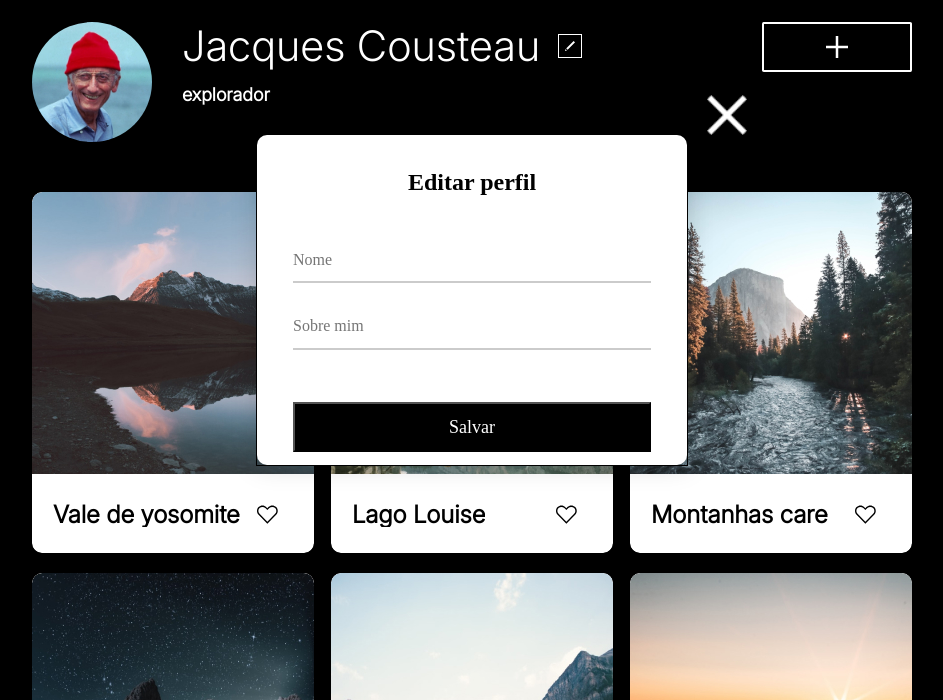
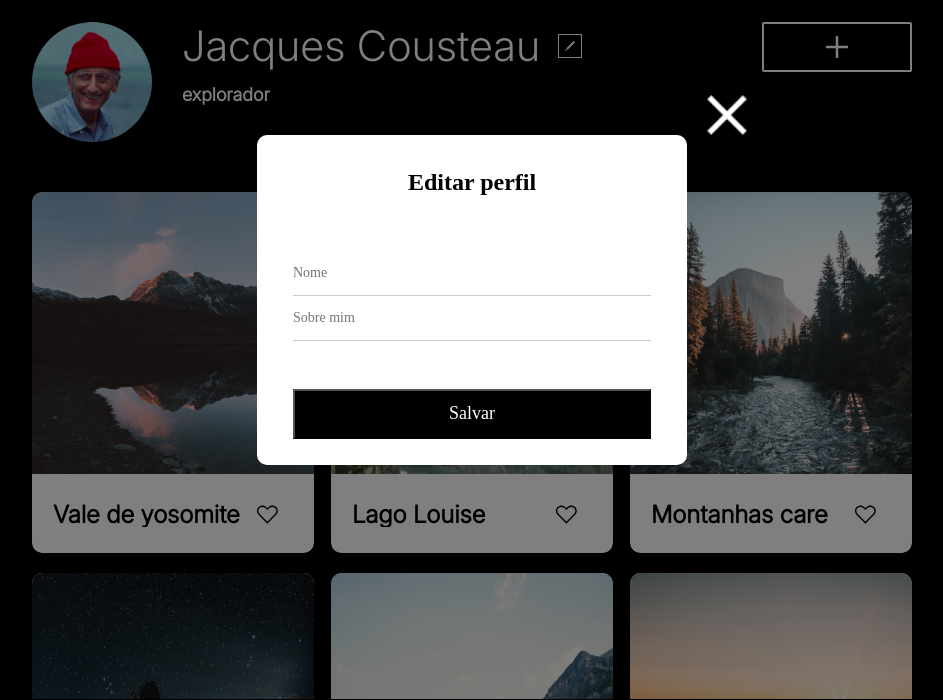
Before and after one commit to Pereira96/web_project_around, a plain HTML site: page index.html in a window 1280 px wide. Shown: the part 100-800 px from the top of the page, without its empty margins (168-1111 px from the left). Drawn offline with Linux system fonts and the light colour scheme.

Commit message:
primeiro commit projeto 7

```diff
--- a/Blocks/forms.css
+++ b/Blocks/forms.css
@@ -1,16 +1,27 @@
+input {
+  border: none;
+  outline: none;
+  background: none;
+  font: inherit;
+  padding: 0;
+  margin: 0;
+}
 .popup {
   display: none;
   position: fixed;
-  width: 430px;
-  height: 330px;
-  top: 50%;
-  left: 50%;
-  transform: translate(-50%, -50%);
+  top: 0px;
+  bottom: 0px;
+  left: 0px;
+  right: 0px;
+  background-color: rgba(0, 0, 0, 0.5);
+
   border: 1px solid #000000;
   box-shadow: 0px 0px 25px 0px #00000026;
 }
 .popup_opened {
   display: flex;
+  justify-content: center;
+  align-items: center;
 }
 .popup__close-icon {
   position: absolute;
@@ -62,11 +73,10 @@
   max-width: 358px;
 }
 .form__input {
-  max-width: 358px;
+  width: 100%;
+  height: 44px;
   font-size: 14px;
-  margin-top: 54px;
-  margin-left: 36px;
-  margin-bottom: 13px;
+  border-bottom: 1px solid rgba(0, 0, 0, 0.2);
 }
 .popup__form__title-line {
   max-width: 358px;
@@ -90,14 +100,6 @@
   opacity: 0.8;
 }
 
-input[type="text"] {
-  border: none;
-  outline: none;
-  background: none;
-  font: inherit;
-  padding: 0;
-  margin: 0;
-}
 @media (max-width: 615px) {
   .popup {
     width: 282px;
@@ -120,6 +122,7 @@ input[type="text"] {
     flex-direction: column;
     align-items: center;
     background-color: white;
+    padding: 16px;
   }
   .popup__title {
     max-width: 238px;
@@ -131,9 +134,6 @@ input[type="text"] {
   .form__input {
     max-width: 238px;
     font-size: 14px;
-    margin-top: 54px;
-    margin-left: 36px;
-    margin-bottom: 30px;
   }
   .popup__form__title-line {
     max-width: 238px;
--- a/index.html
+++ b/index.html
@@ -145,30 +145,18 @@
         />
         <h2 class="popup__title">Editar perfil</h2>
         <form class="popup__form">
-          <div class="popup__form__title">
           <input
             class="form__input form__input__name"
             type="text"
             placeholder="Nome"
           />
-            <img
-              class="popup__form__title-line"
-              src="./images/Line 2.png"
-              alt="Linha para digitar o nome"
-            />
-          </div>
-          <div class="popup__form__about-me">
+
           <input
             class="form__input form__input__occupation"
             type="text"
             placeholder="Sobre mim"
           />
-            <img
-              class="popup__form__title-line"
-              src="./images/Line 2.png"
-              alt="Linha para digitar sobre você"
-            />
-          </div>
+
           <button class="popup__button" type="submit">Salvar</button>
         </form>
       </div>
```
Lines whose indentation alone changed are shown as unchanged.
